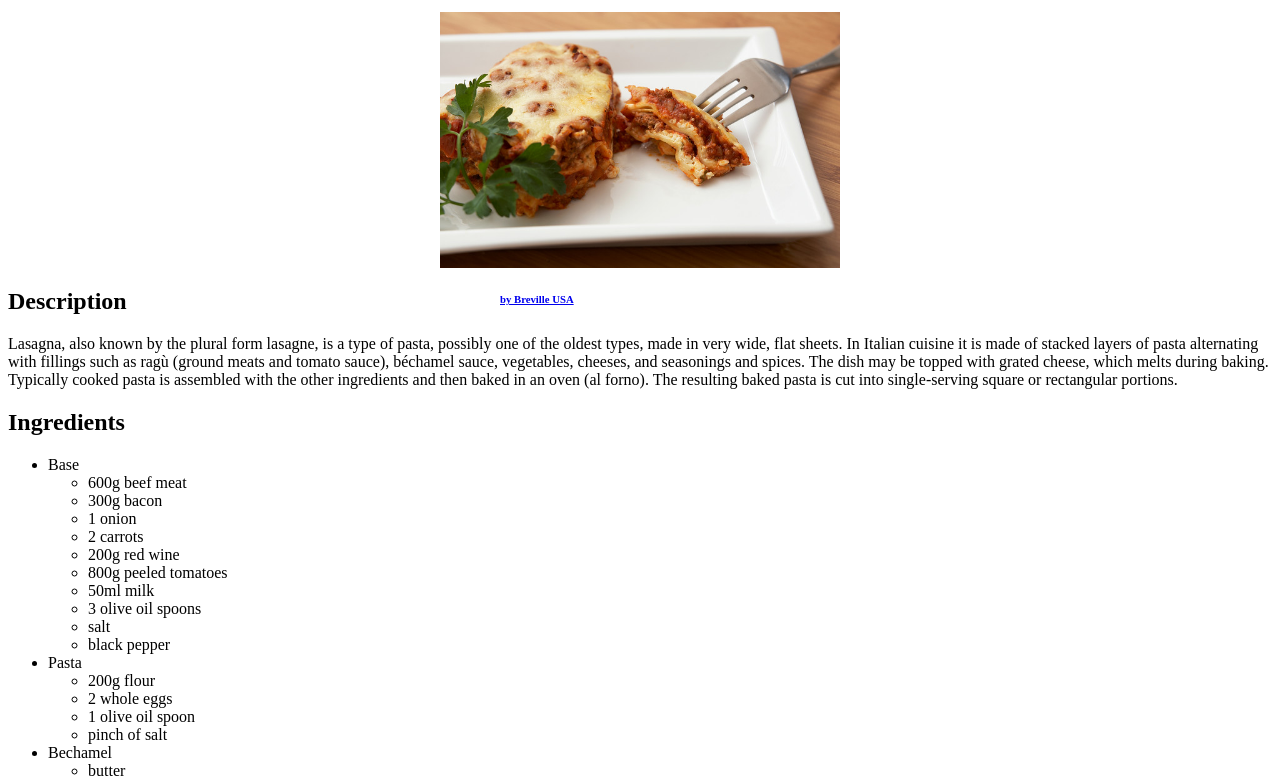
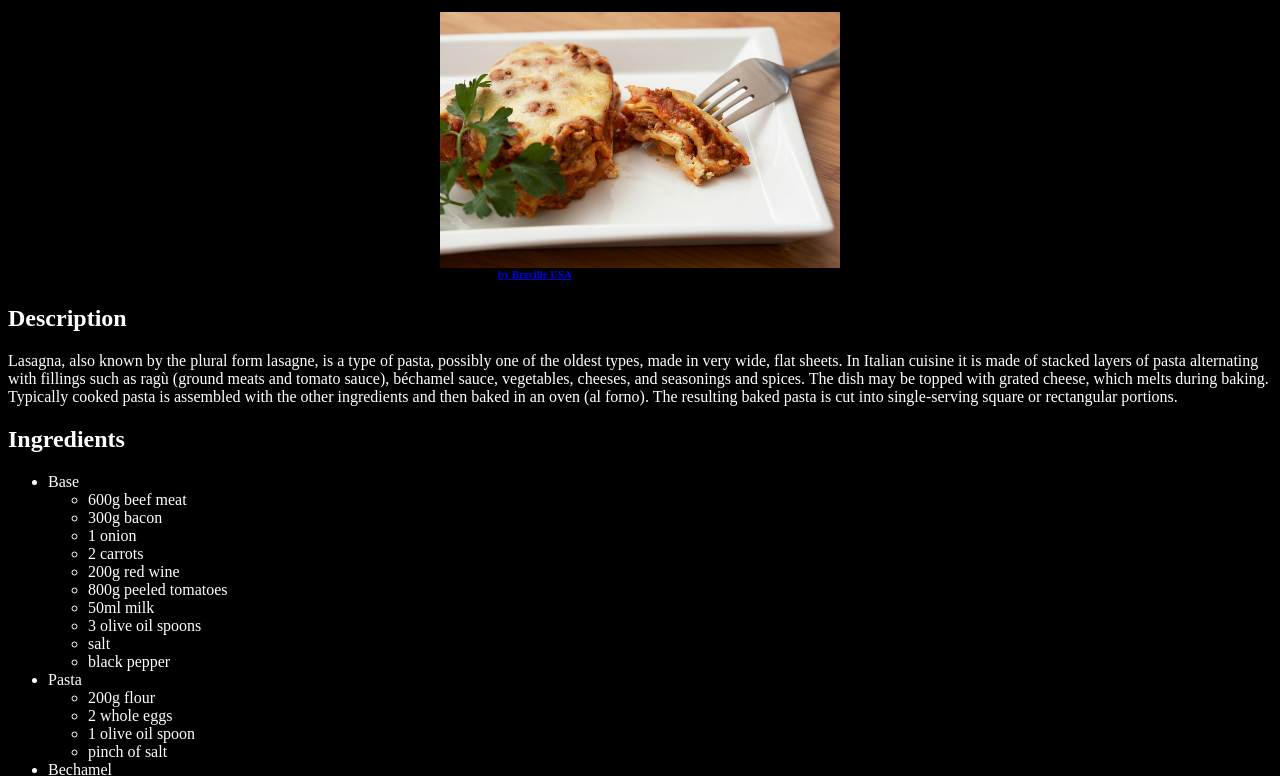
Before and after one commit to jretegi/odin-recipes, a plain HTML site: page recipes/lasagna.html in a window 1280 px wide. Shown: the part 115-891 px from the top of the page. Drawn offline with Linux system fonts and the light colour scheme.

Commit message:
Change colors in css

```diff
--- a/css/colacao.css
+++ b/css/colacao.css
@@ -1,6 +1,12 @@
+body {
+    background-color: hsl(0, 0%, 0%);
+    color: white;
+}
+
 .title {
     font-size: 40px;
     text-align: center;
+    color:white;
 }
 
 .kid {
@@ -11,6 +17,7 @@
 }
 
 .kid-credit {
-    position: absolute;
-    left: 435px;
+   display: block;
+   margin-top: 0;
+   padding-left: 425px;
 }
--- a/css/index.css
+++ b/css/index.css
@@ -1,3 +1,8 @@
+body {
+    background-color: hsl(0, 0%, 0%);
+    color: white;
+}
+
 .title {
     font-family: Verdana, sans-serif;
     text-align: center;
@@ -7,4 +12,5 @@
 .recipes-list {
     font-family: Verdana, sans-serif;
     font-size: 20px;
+    color: rgb(255, 255, 255);
 }
--- a/css/lasagna.css
+++ b/css/lasagna.css
@@ -1,3 +1,8 @@
+body {
+    background-color: hsl(0, 0%, 0%);
+    color: white;
+}
+
 .title {
     font-size: 40px;
     text-align: center;
@@ -7,10 +12,14 @@
     height: auto;
     width: 400px;
     display: block;
-    margin: auto;
+    margin-left: auto;
+    margin-right: auto;
+    margin-bottom: 0;
 }
 
 .lasagna-credit {
-    position: absolute;
-    left: 500px;
+    display: block;
+    margin-top: 0;
+    padding-left: 490px;
+
 }
```
